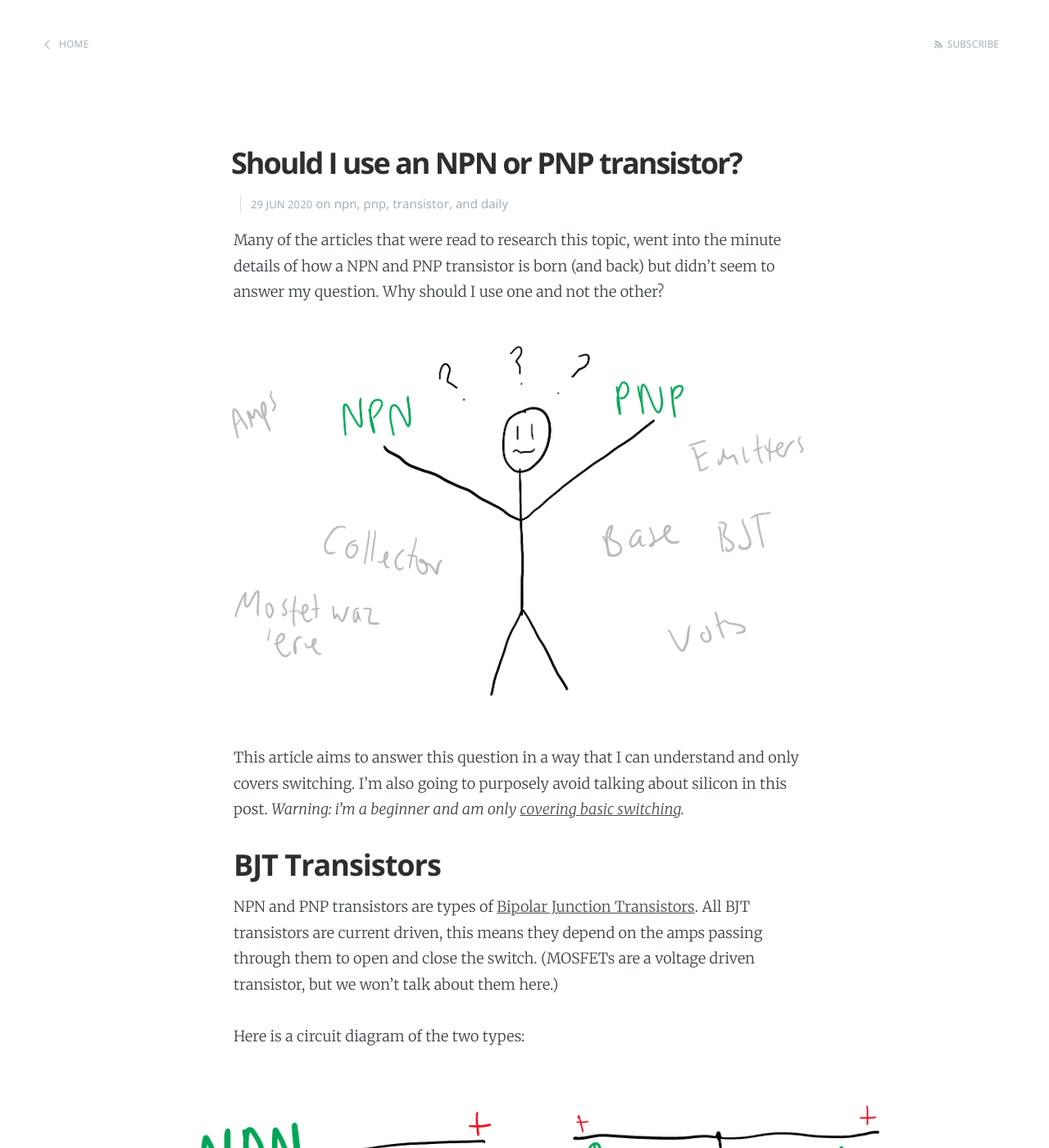
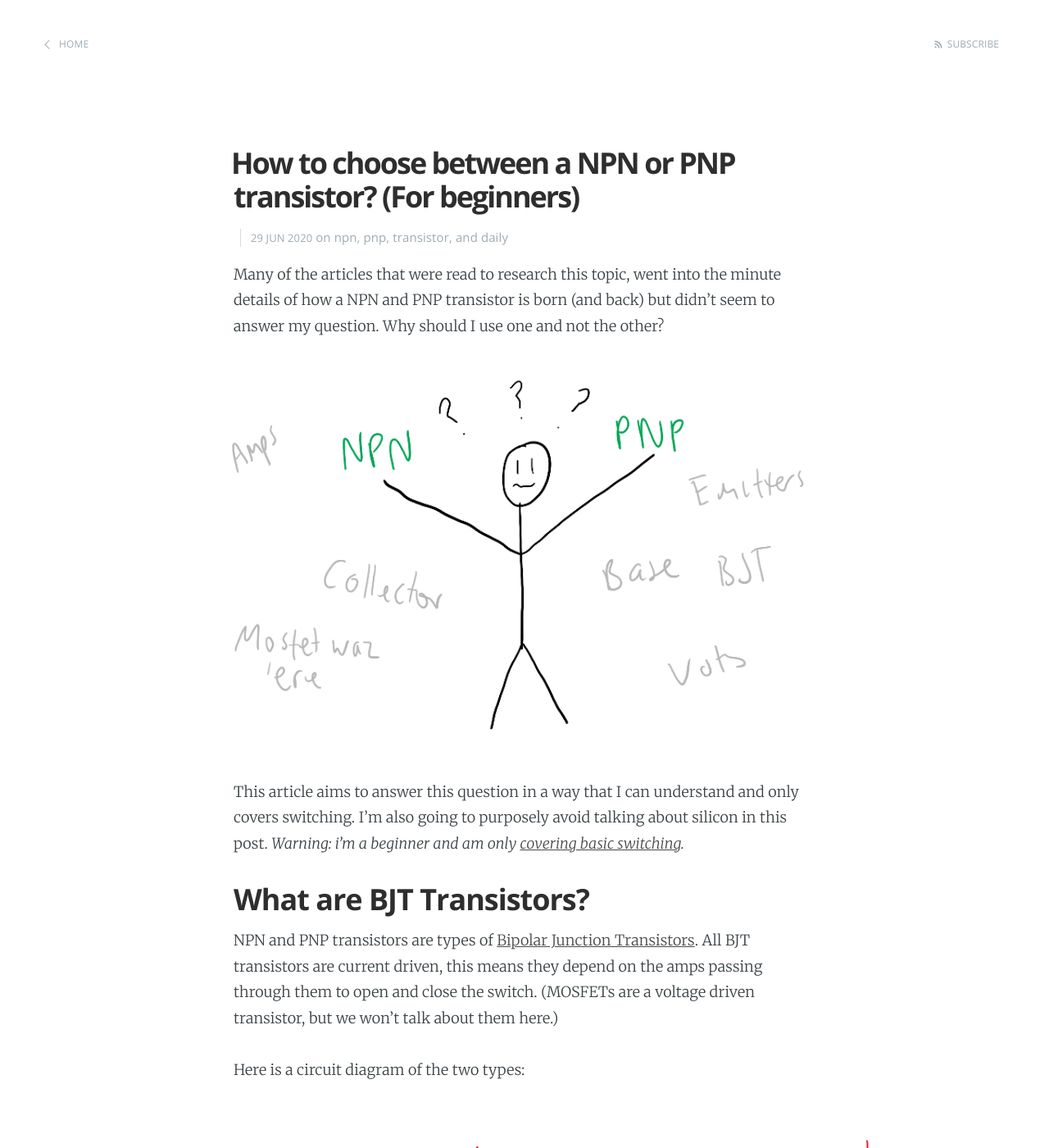
Before and after one commit to NiallBunting/niallbunting.github.io, a Jekyll site: the page built from _posts/2020-06-29-should-i-choose-npn-or-pnp-transistor.markdown, in a window 1280 px wide and 1400 px high. Shown: the whole window at 82% size. Built offline with Jekyll 4.4.1, drawn with Linux system fonts in a browser that asks for light colours.

Commit message:
Update tranistors page

```diff
--- a/_posts/2020-06-29-should-i-choose-npn-or-pnp-transistor.markdown
+++ b/_posts/2020-06-29-should-i-choose-npn-or-pnp-transistor.markdown
@@ -1,6 +1,6 @@
 ---
 layout: post
-title:  "Should I use an NPN or PNP transistor?"
+title:  "How to choose between a NPN or PNP transistor? (For beginners)"
 date:   2020-06-29 12:00:00
 categories: npn pnp transistor daily
 ---
@@ -11,7 +11,7 @@ Many of the articles that were read to research this topic, went into the minute
 
 This article aims to answer this question in a way that I can understand and only covers switching. I’m also going to purposely avoid talking about silicon in this post. _Warning: i'm a beginner and am only [covering basic switching][wiialarm]._
 
-## BJT Transistors
+## What are BJT Transistors?
 
 NPN and PNP transistors are types of [Bipolar Junction Transistors][bjt]. All BJT transistors are current driven, this means they depend on the amps passing through them to open and close the switch. (MOSFETs are a voltage driven transistor, but we won't talk about them here.)
 
```
